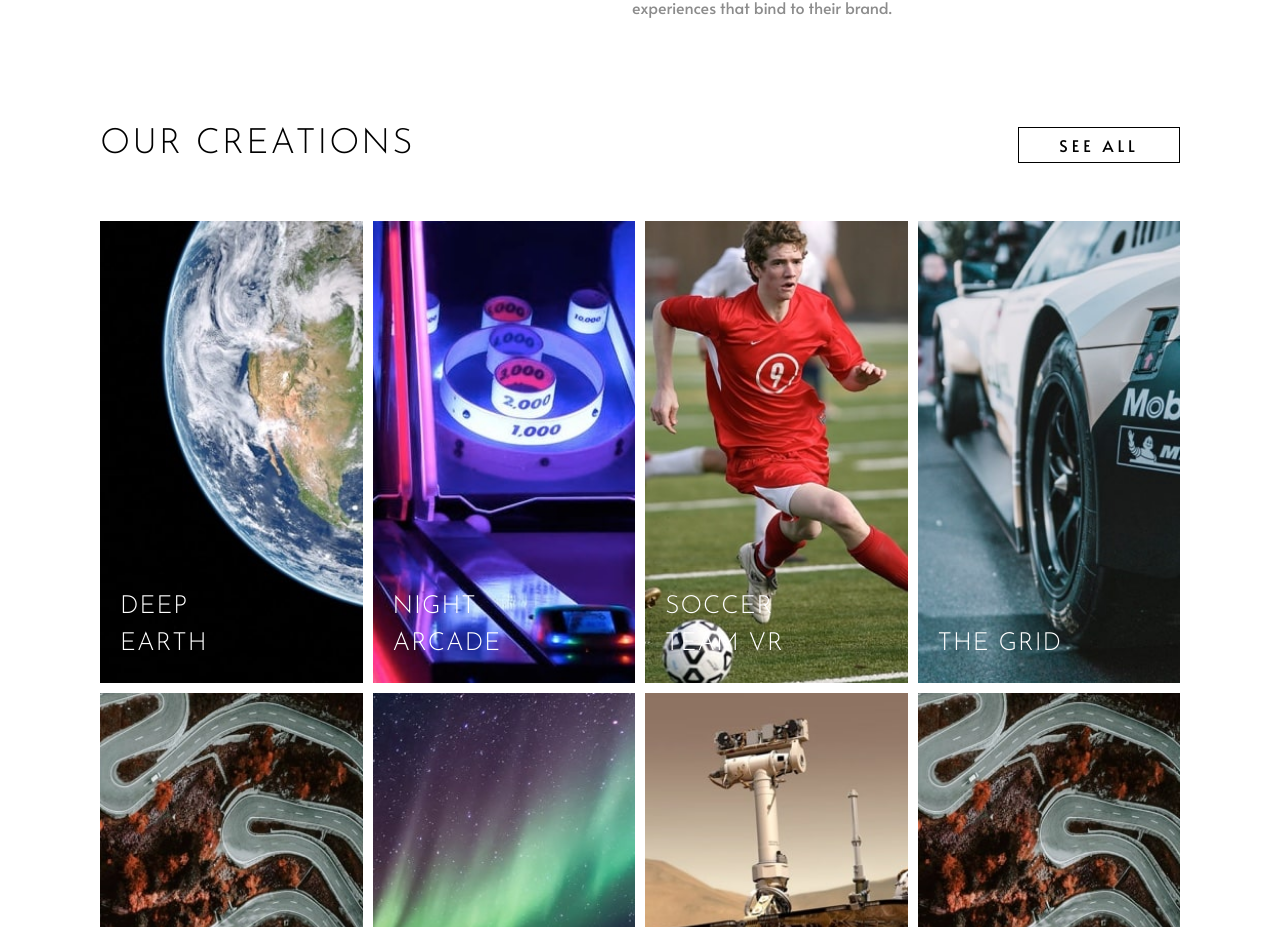
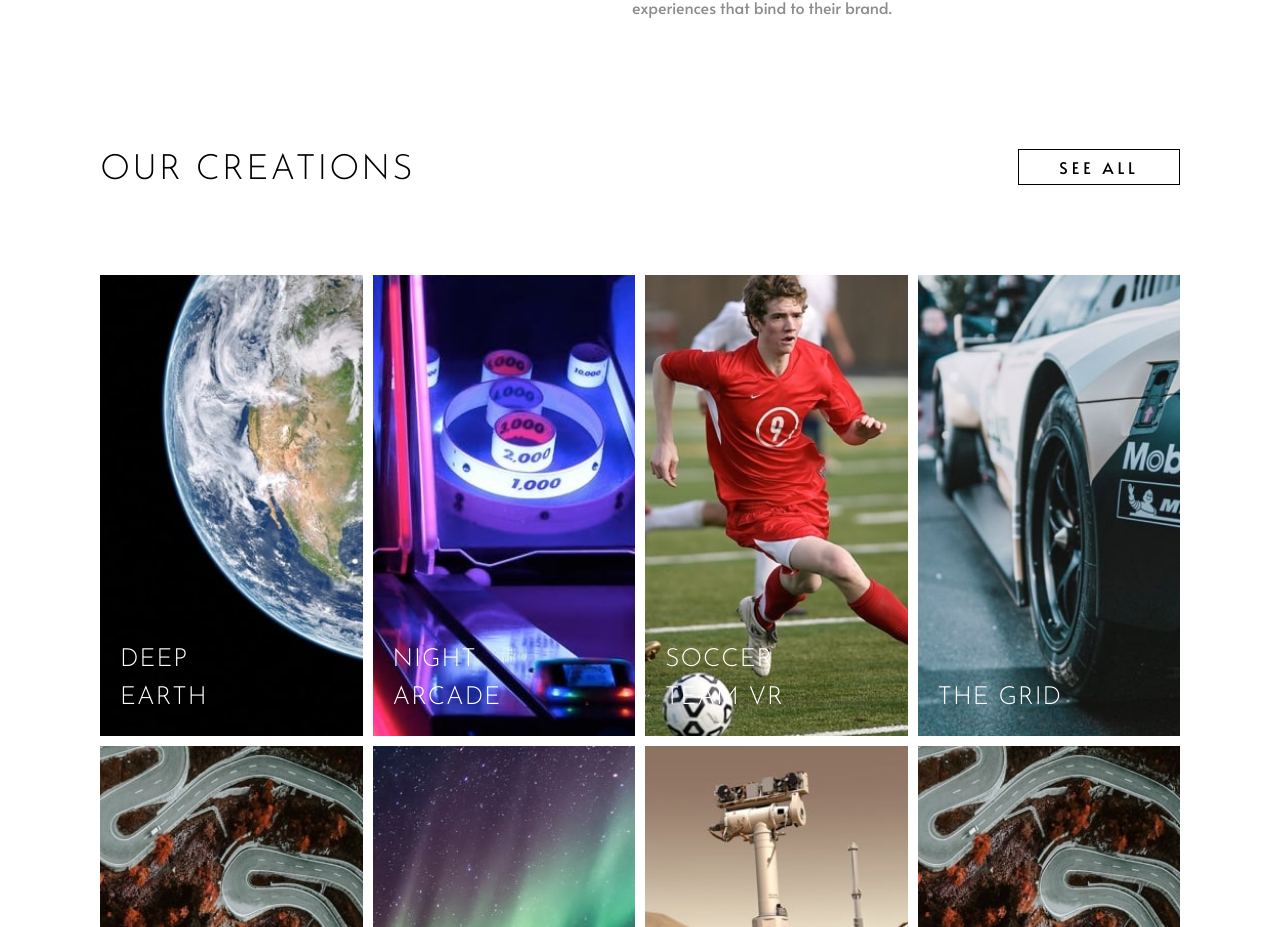
Before and after one commit to lawrenceprieto/loopstudios, a React (Vite) app: page / in a window 1280 px wide. Shown: the part 1213-2140 px from the top of the page. Built offline with nearby package versions, Linux system fonts and the light colour scheme.

Commit message:
add hover effect in button

```diff
--- a/src/styles/landingpage.css
+++ b/src/styles/landingpage.css
@@ -65,6 +65,11 @@
     cursor: pointer;
 }
 
+.creations-btn:hover {
+    background-color: black;
+    color: white;
+}
+
 /* mobile */
 @media (max-width: 640px) {
     .desktop {
@@ -108,9 +113,6 @@
     .sub-heading {
         text-align: start;
     }
-    .creations-btn {
-        margin: 0;
-    }
     .h-b {
         display: flex;
         justify-content: space-between;
```
